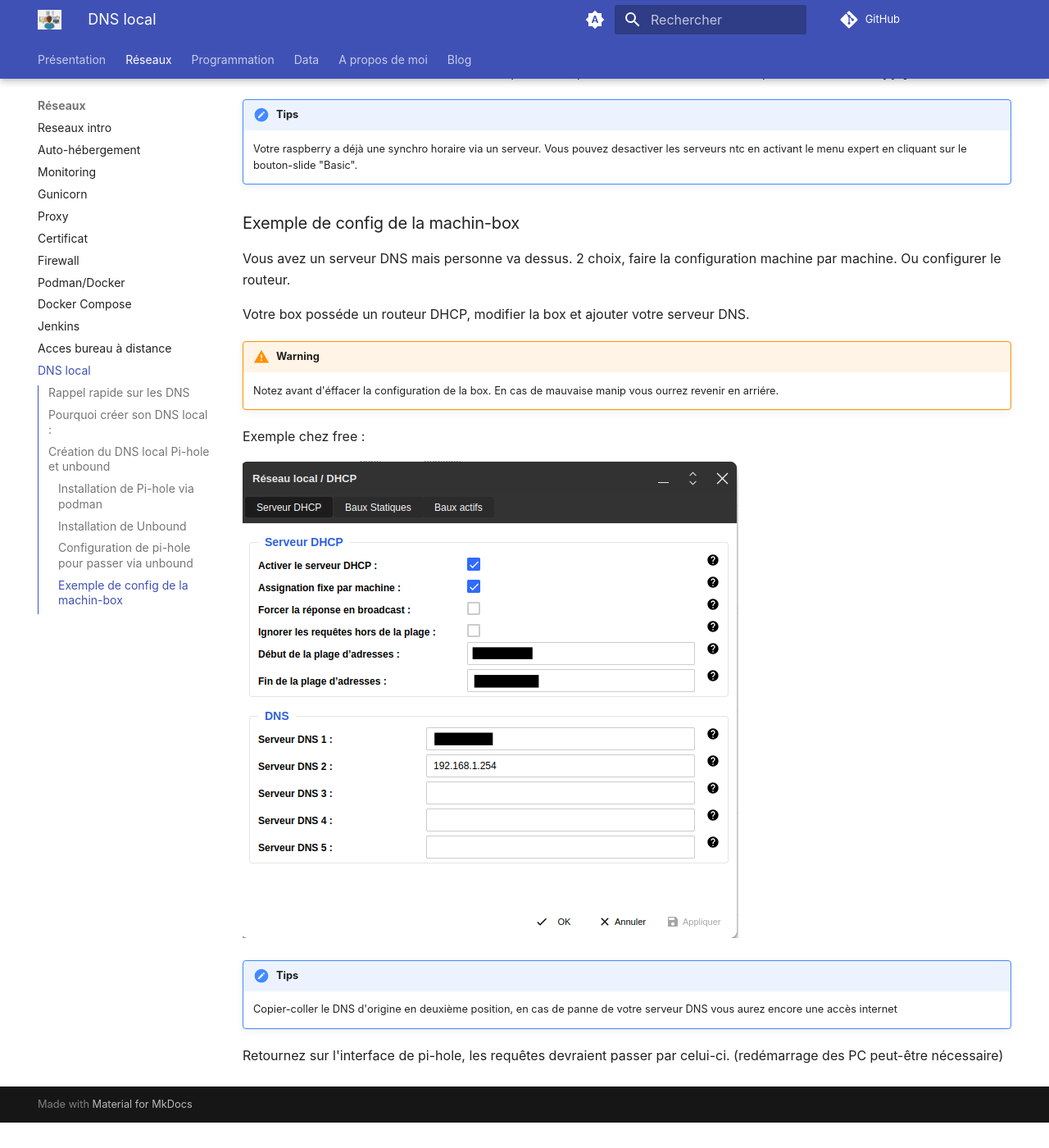
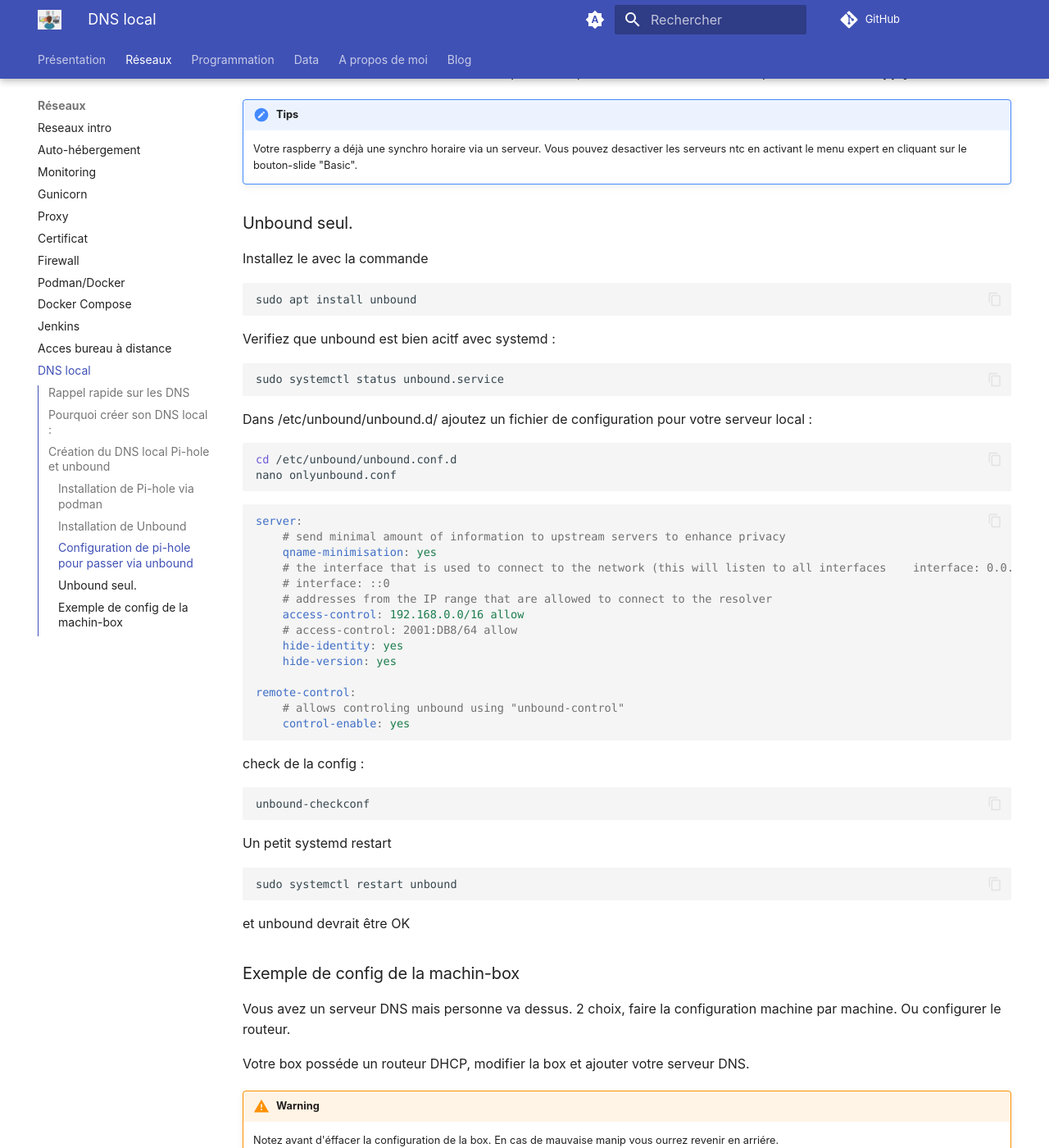
Before and after one commit to barrmath/piweb2, an MkDocs documentation site: the page built from docs/reseaux/DNS_local.md, in a window 1280 px wide and 1400 px high, scrolled down 7266 px. Shown: the whole window at 82% size. Built offline with MkDocs 1.6.1 and Material for MkDocs 9.7.7, drawn with Linux system fonts in a browser that asks for light colours; before the commit the page ends 8635 px from its top, so only the background shows below that.

Commit message:
MAJ DNS local config unbound seul

````diff
--- a/docs/reseaux/DNS_local.md
+++ b/docs/reseaux/DNS_local.md
@@ -240,6 +240,56 @@ et cliquez sur **save and apply**
 !!!tips
     Votre raspberry a déjà une synchro horaire via un serveur. Vous pouvez desactiver les serveurs ntc en activant le menu expert en cliquant sur le bouton-slide "Basic".
 
+
+
+### Unbound seul.
+
+Installez le avec la commande
+
+```bash
+sudo apt install unbound
+```
+
+Verifiez que unbound est bien acitf avec systemd :
+
+```bash
+sudo systemctl status unbound.service
+```
+Dans /etc/unbound/unbound.d/ ajoutez un fichier de configuration pour votre serveur local :
+
+```bash
+cd /etc/unbound/unbound.conf.d
+nano onlyunbound.conf
+```
+
+```yaml
+server:
+    # send minimal amount of information to upstream servers to enhance privacy
+    qname-minimisation: yes
+    # the interface that is used to connect to the network (this will listen to all interfaces    interface: 0.0.0.0
+    # interface: ::0
+    # addresses from the IP range that are allowed to connect to the resolver
+    access-control: 192.168.0.0/16 allow
+    # access-control: 2001:DB8/64 allow
+    hide-identity: yes
+    hide-version: yes
+
+remote-control:
+    # allows controling unbound using "unbound-control"
+    control-enable: yes
+```
+
+check de la config :
+```bash
+unbound-checkconf
+```
+
+Un petit systemd restart
+```bash
+sudo systemctl restart unbound
+```
+et unbound devrait être OK
+
 ### Exemple de config de la machin-box
 
 Vous avez un serveur DNS mais personne va dessus.
````
